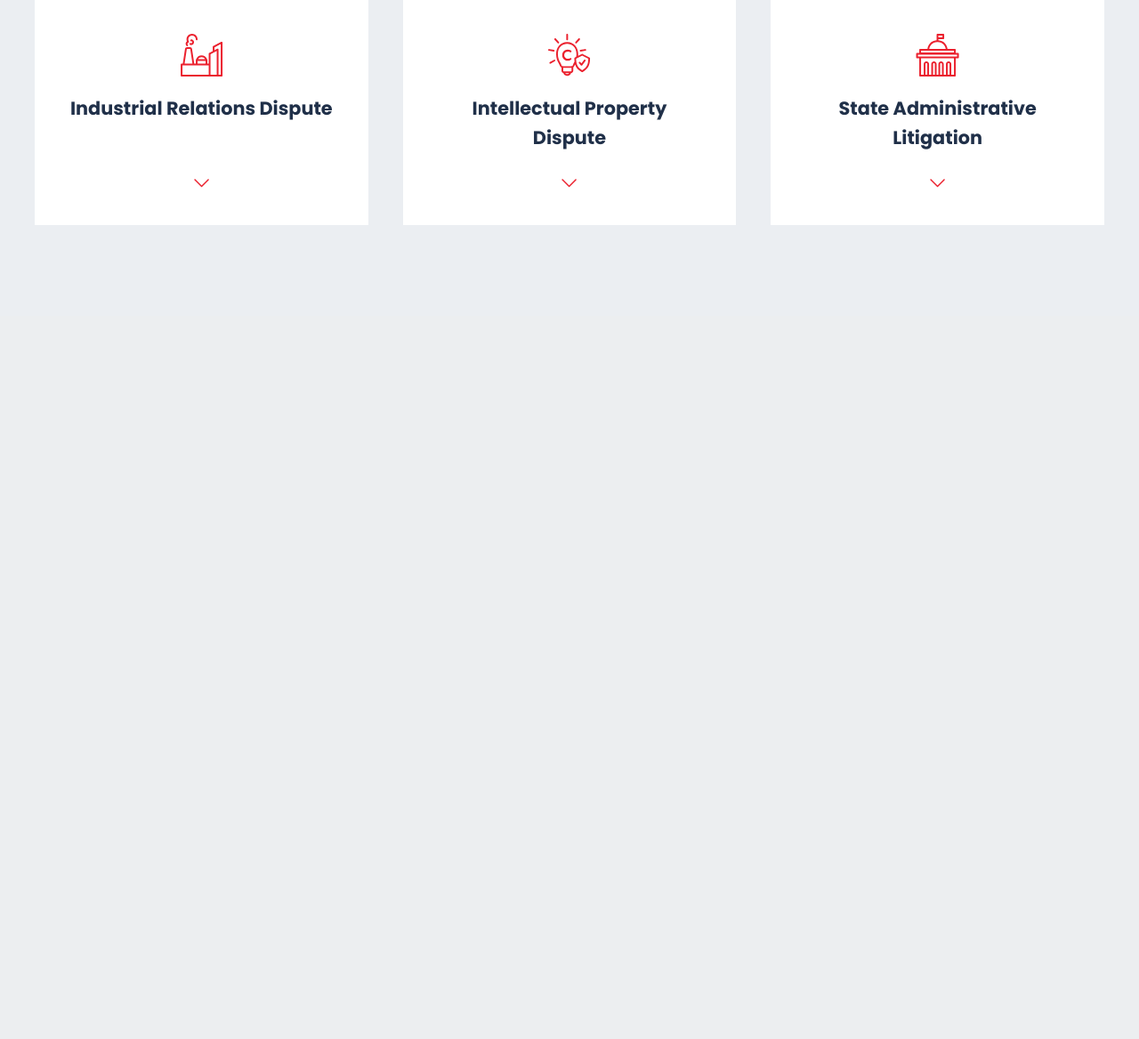
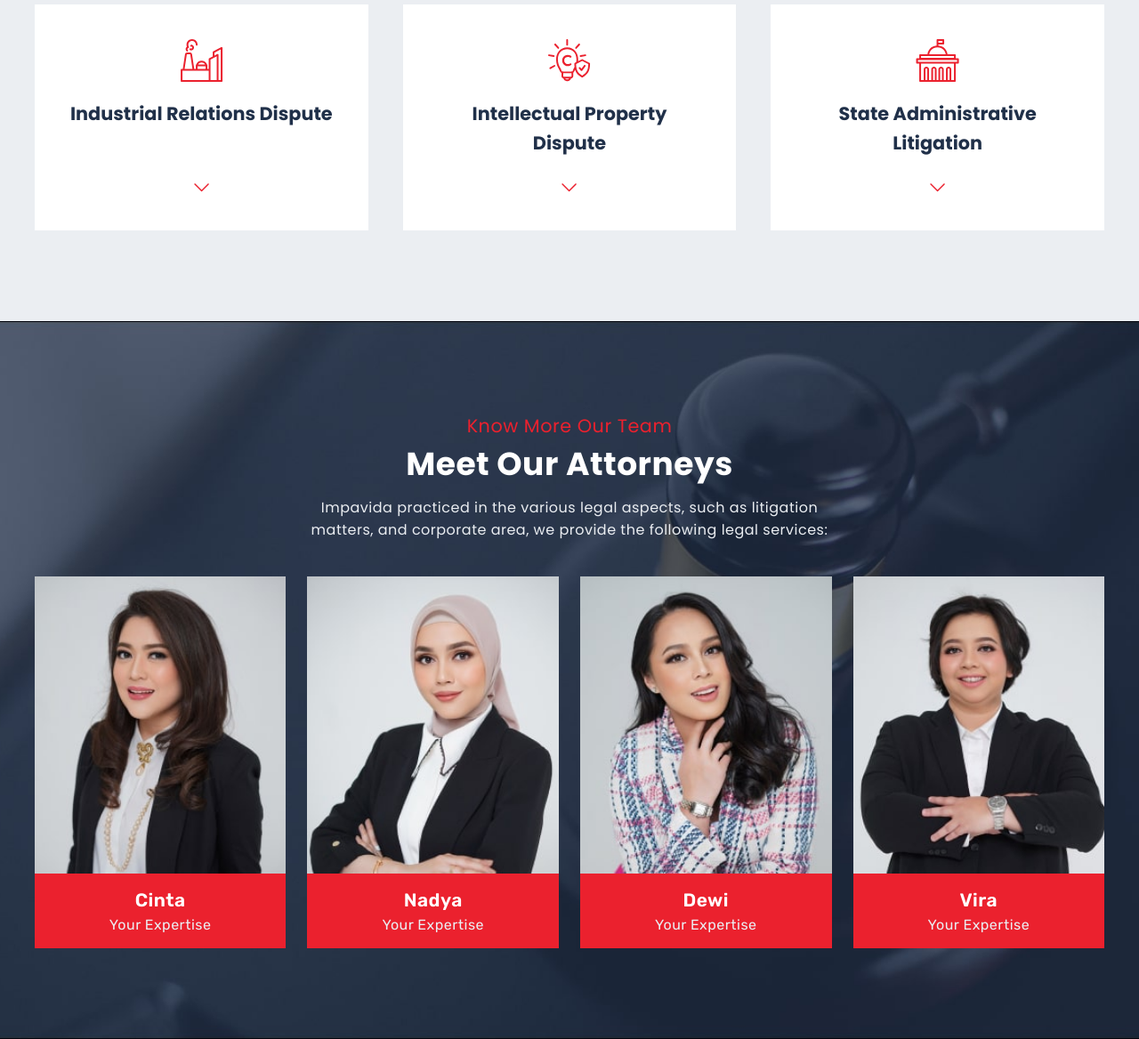
Before and after one commit to ovarz/impavidalaw, a PHP site: page /home.php in a window 1280 px wide. Shown: the part 3312-4480 px from the top of the page at 89% size. Before the commit the page ends 3565 px from the top, so only its background shows below. Run offline with PHP 8.4, Linux system fonts and the light colour scheme.

Commit message:
home our team

```diff
--- a/css/hold.css
+++ b/css/hold.css
@@ -53,9 +53,13 @@ header{background-color:var(--color-default-3);}
   --bg-2:#203049;
   --color-default-1:#EBEEF2;
   --color-default-3:#FFFFFF;
+
+  background-color:var(--bg-2);
 }
+.section-dark .title-primary{color:var(--color-default-3);}
 .title-primary{color:var(--color-default-2);}
 .title-secondary{color:var(--color-default-4);}
+.title-tertiary{color:var(--color-default-1);}
 
 
 
@@ -80,6 +84,12 @@ button.saop-tab-button:hover{color:var(--bg-2);}
 
 .saop-box{background-color:var(--bg-2); color:var(--color-default-3); fill:var(--color-default-4);}
 .saop-box:hover{background-color:var(--color-default-3); color:var(--bg-2); fill:var(--bg-2);}
+
+
+
+.founderlist-box{background-color:var(--color-default-4); color:var(--bg-2) !important;}
+.founderlist-box:hover{background-color:var(--color-default-3);}
+.founderlist-title{color:var(--bg-1);}
 
 
 
--- a/css/home-hold.css
+++ b/css/home-hold.css
@@ -1,4 +1,3 @@
-.section-home-intro{background-color:var(--bg-2);}
 .section-home-intro .section-bg:after{background:linear-gradient(to bottom,var(--color-default-3) 0%,transparent 100%)}
 .shi-title{color:var(--color-default-3);}
 .shi-subtitle{color:var(--color-default-1);}
@@ -9,6 +8,13 @@
 
 
 .section-home-about{background-color:var(--bg-1);}
+
+
+
+.sht-head{max-width:610px; margin:0 auto;}
+.sht-head *{text-align:center;}
+.sht-head .title-primary{color:var(--bg-2);}
+.sht-head .title-tertiary{color:var(--bg-1);}
 
 
 
--- a/css/rancak.css
+++ b/css/rancak.css
@@ -63,9 +63,10 @@ header > .width-max{justify-content:space-between;}
 .section-container{position:relative; padding:var(--size-7) 0;}
 .section-container > .width-max{display:block; z-index:5000;}
 .section-bg{position:absolute; z-index:1; top:0; left:0; width:100%; height:100%;}
-.title-primary, .title-secondary{font-family:'Poppins',sans-serif;}
+.title-primary, .title-secondary, .title-tertiary{font-family:'Poppins',sans-serif;}
 .title-primary{font-size:2.25rem; line-height:120%; font-weight:bold;}
-.title-secondary{font-size:1.3rem;}
+.title-secondary{font-size:1.3rem; line-height:150%; margin-bottom:var(--size-1);}
+.title-tertiary{line-height:160%; margin-top:var(--size-3);}
 
 
 
@@ -97,6 +98,15 @@ header > .width-max{justify-content:space-between;}
 
 
 
+.founderlist{display:grid; grid-gap:var(--size-4); grid-template-columns:repeat(auto-fit, minmax(210px,1fr)); margin-top:var(--size-5);}
+.founderlist-photo:before{padding-top:118.35%;}
+.founderlist-info{padding:var(--size-3);}
+.founderlist-info *{text-align:center;}
+.founderlist-name{font-weight:bold; font-size:1.3rem; line-height:150%; text-transform:capitalize;}
+.founderlist-title{font-weight:normal; margin:2px 0;}
+
+
+
 
 
 @media screen and (min-width:0px) and (max-width:639px){
@@ -110,6 +120,8 @@ header > .width-max{justify-content:space-between;}
 
   .saop-tab{display:grid; grid-template-columns:repeat(2,1fr);}
   button.saop-tab-button{padding:var(--size-4) 0;}
+
+  .founderlist{grid-gap:var(--size-2); grid-template-columns:repeat(auto-fit, minmax(150px,1fr));}
 }
 
 
--- a/home.php
+++ b/home.php
@@ -79,6 +79,26 @@
 
 
 
+<section aria-label="Our Team" class="section-container section-home-team">
+  <div class="section-bg flex_ori thumb-loading">
+    <img alt="Impavida Background" class="lazyload" data-original="img/team-bg-small.jpg"
+      data-srcset="img/team-bg-small.jpg 567w,
+      img/team-bg-medium.jpg 1023w,
+      img/team-bg-large.jpg 1920w"
+    />
+  </div>
+  <span class="width-max">
+    <div class="sht-head">
+      <h2 class="title-secondary">Know More Our Team</h2>
+      <h3 class="title-primary">Meet Our Attorneys</h3>
+      <h4 class="title-tertiary">Impavida practiced in the various legal aspects, such as litigation matters, and corporate area, we provide the following legal services:</h3>
+	</div>
+	<?php $show_founder="all"; require ($_SERVER['IL'].'module/founder-list.php')?>
+  </span>
+</section>
+
+
+
 </div>
 <?php require ($_SERVER['IL'].'inc/footer.php')?>
 <?php require ($_SERVER['IL'].'inc/base-bottom.php')?>
--- a/index.php
+++ b/index.php
@@ -1,4 +1,4 @@
-<?php require ('inc/base.php')?>
+<?php $menu_curr="comingsoon"; require ('inc/base.php')?>
 <?php require ($_SERVER['IL'].'inc/meta.php')?>
 <?php require ($_SERVER['IL'].'inc/sample.php')?>
 
--- /dev/null
+++ b/module/founder-list.php
@@ -0,0 +1,21 @@
+<div class="founderlist">
+  <?php
+    $founder_array = array();
+    $founder_array[]=array('founder_id'=>'cinta','founder_name'=>'Cinta Indah K. Pratami Trisulo, S.H.');
+    $founder_array[]=array('founder_id'=>'nadya','founder_name'=>'');
+    $founder_array[]=array('founder_id'=>'dewi','founder_name'=>'');
+    $founder_array[]=array('founder_id'=>'vira','founder_name'=>'');
+    foreach($founder_array as $founder_list){
+  ?>
+    <a aria-label="<?php echo($founder_list['founder_name'])?>" alt="<?php echo($founder_list['founder_name'])?>" class="founderlist-box"
+	href="<?php echo($founder_list['founder_id'])?>">
+      <div class="founderlist-photo flex_ori thumb-loading">
+	    <img alt="<?php echo($founder_list['founder_name'])?>" class="lazyload" data-original="img/founder-<?php echo($founder_list['founder_id'])?>.jpg"/>
+	  </div>
+	  <div class="founderlist-info">
+        <h2 class="founderlist-name"><?php echo($founder_list['founder_id'])?></h2>
+        <div class="founderlist-title">Your Expertise</div>
+	  </div>
+    </a>
+  <?php } ?>
+</div>
```
Also changed, not shown: img/founder-cinta.jpg (added), img/founder-dewi.jpg (added), img/founder-nadya.jpg (added), img/founder-vira.jpg (added), img/team-bg-large.jpg (added), img/team-bg-medium.jpg (added), img/team-bg-small.jpg (added).
